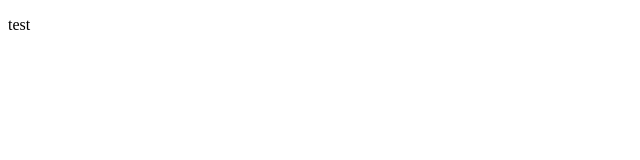
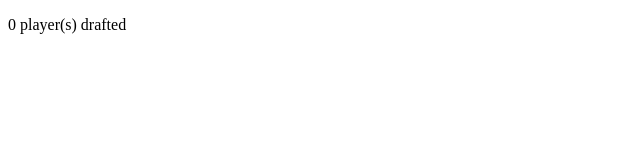
Before and after one commit to draft-and-drop/live-draft-sync, a Nuxt app: page / in a window 1280 px wide. Shown: the top 160 px of the page, without its empty margins (0-640 px from the left). Built offline with nearby package versions, Linux system fonts and the light colour scheme.

Commit message:
add simple message system to run on client

```diff
--- a/app/app.vue
+++ b/app/app.vue
@@ -1,8 +1,6 @@
 <template>
   <div>
     <NuxtRouteAnnouncer />
-    <div>
-      <p>test</p>
-    </div>
+    <DraftStatus />
   </div>
 </template>
--- /dev/null
+++ b/app/components/DraftStatus.client.vue
@@ -0,0 +1,17 @@
+<script setup lang="ts">
+const { draftedPlayers, startBridge } = useDraftBridge();
+
+let stopBridge: (() => void) | undefined;
+
+onMounted(() => {
+    stopBridge = startBridge;
+})
+
+onUnmounted(() => {
+    stopBridge?.()
+})
+</script>
+
+<template>
+    <p>{{ draftedPlayers.length }} player(s) drafted</p>
+</template>
--- /dev/null
+++ b/app/composables/useDraftBridge.ts
@@ -0,0 +1,42 @@
+export interface DraftedPlayer {
+  playerId: string;
+  name: string;
+  overallPick: number;
+}
+
+export function useDraftBridge() {
+  const draftedPlayers = useState<DraftedPlayer[]>("drafted-players", () => []);
+
+  function startBridge() {
+    function handleMessage(event: MessageEvent) {
+      if (event.source !== window) return;
+      if (event.origin !== window.location.origin) return;
+
+      if (
+        event.data?.source !== "sleeper-draft-extension" ||
+        event.data?.type !== "DRAFT_PICKS_UPDATED"
+      ) {
+        return;
+      }
+
+      draftedPlayers.value = event.data.picks ?? [];
+    }
+
+    window.addEventListener("message", handleMessage);
+
+    window.postMessage(
+      {
+        source: "draft-website",
+        type: "REQUEST_DRAFT_PICKS",
+      },
+      window.location.origin,
+    );
+
+    return () => window.removeEventListener("message", handleMessage);
+  }
+
+  return {
+    draftedPlayers,
+    startBridge
+  }
+}
```
